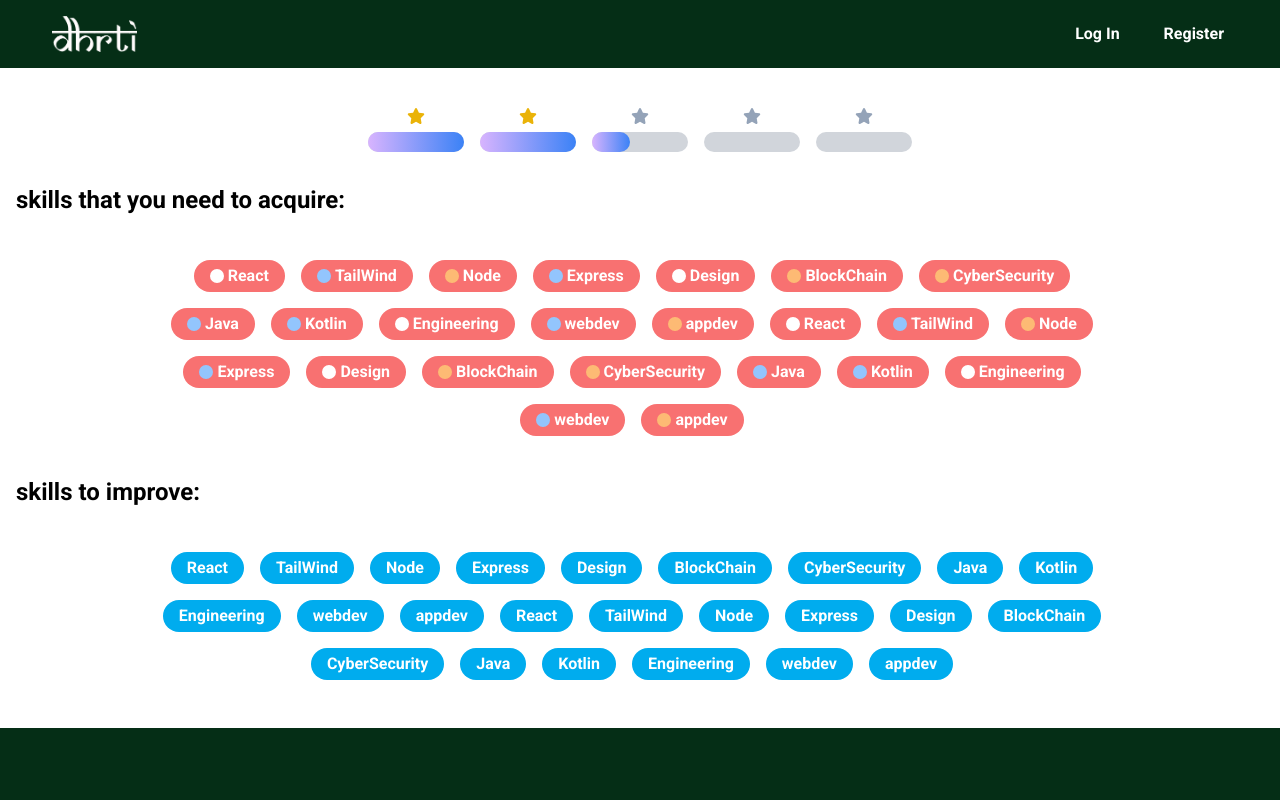
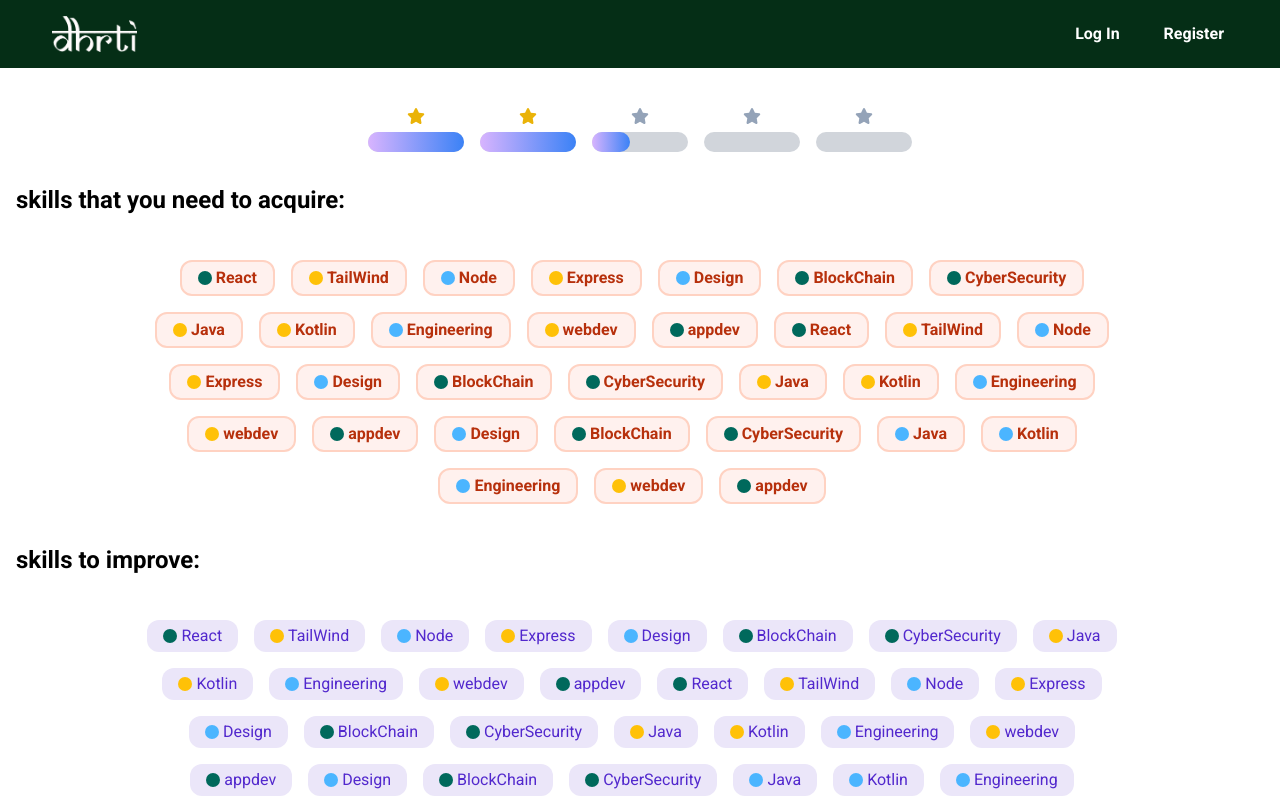
Before and after one commit to Satyajeet-Das/SIH-Beta-Prototype, a React (Vite) app in the folder frontend/: page /skill-gap in a window 1280 px wide. Shown: the top 800 px of the page. Built offline with nearby package versions, Linux system fonts and the light colour scheme.

Commit message:
fix: added colors to the skill-tags and the difficulty levels

```diff
--- a/frontend/src/components/Skilltags.tsx
+++ b/frontend/src/components/Skilltags.tsx
@@ -12,20 +12,21 @@ interface Props{
 const SkillTags = ({text, difficulty, type}: Props) => {
 
     const difficultyClass = difficulty === 1
-    ? "text-white"
+    ? "text-[#4BB5FF]" //#5fd776
     : difficulty === 2
-    ? "text-blue-300"
-    : "text-orange-300";
+    ? "text-[#FFC107]" //#e66a00
+    : "text-[#00695C]";  //#b52b32
 
     return(
         <>
             {type ? (
-                <span className="mr-4 mb-2 px-4 py-1 font-bold text-white bg-red-400 mt-2 rounded-full">
+                <span className="mr-4 mb-2 px-4 py-1 font-bold text-[#B7300C] bg-[#FFF1EE] border-2 border-[#FFD2C2] mt-2 rounded-xl">
                     <FontAwesomeIcon className={`mr-1 text-sm ${difficultyClass}`} icon={faCircle} />
                     {text}
                 </span>
             ) : (
-                <span className="mr-4 mb-2 px-4 py-1 font-bold text-white bg-[#00acee] mt-2 rounded-full">
+                <span className="mr-4 mb-2 px-4 py-1  text-[#5228CD] bg-[#ebe6f9] mt-2 rounded-xl">
+                    <FontAwesomeIcon className={`mr-1 text-sm ${difficultyClass}`} icon={faCircle} />
                     {text}
                 </span>
             )}
--- a/frontend/src/pages/skillGap.tsx
+++ b/frontend/src/pages/skillGap.tsx
@@ -4,9 +4,9 @@ import SkillTags from "../components/Skilltags";
 
 const SkillGap = () => {
     const skills = [
-        { name: "React", difficulty: 1 },
+        { name: "React", difficulty: 3 },
         { name: "TailWind", difficulty: 2 },
-        { name: "Node", difficulty: 3 },
+        { name: "Node", difficulty: 1 },
         { name: "Express", difficulty: 2 },
         { name: "Design", difficulty: 1 },
         { name: "BlockChain", difficulty: 3 },
@@ -16,15 +16,23 @@ const SkillGap = () => {
         { name: "Engineering", difficulty: 1 },
         { name: "webdev", difficulty: 2 },
         { name: "appdev", difficulty: 3 },
-        { name: "React", difficulty: 1 },
+        { name: "React", difficulty: 3 },
         { name: "TailWind", difficulty: 2 },
-        { name: "Node", difficulty: 3 },
+        { name: "Node", difficulty: 1 },
         { name: "Express", difficulty: 2 },
         { name: "Design", difficulty: 1 },
         { name: "BlockChain", difficulty: 3 },
         { name: "CyberSecurity", difficulty: 3 },
         { name: "Java", difficulty: 2 },
         { name: "Kotlin", difficulty: 2 },
+        { name: "Engineering", difficulty: 1 },
+        { name: "webdev", difficulty: 2 },
+        { name: "appdev", difficulty: 3 },
+        { name: "Design", difficulty: 1 },
+        { name: "BlockChain", difficulty: 3 },
+        { name: "CyberSecurity", difficulty: 3 },
+        { name: "Java", difficulty: 1 },
+        { name: "Kotlin", difficulty: 1 },
         { name: "Engineering", difficulty: 1 },
         { name: "webdev", difficulty: 2 },
         { name: "appdev", difficulty: 3 },
```
